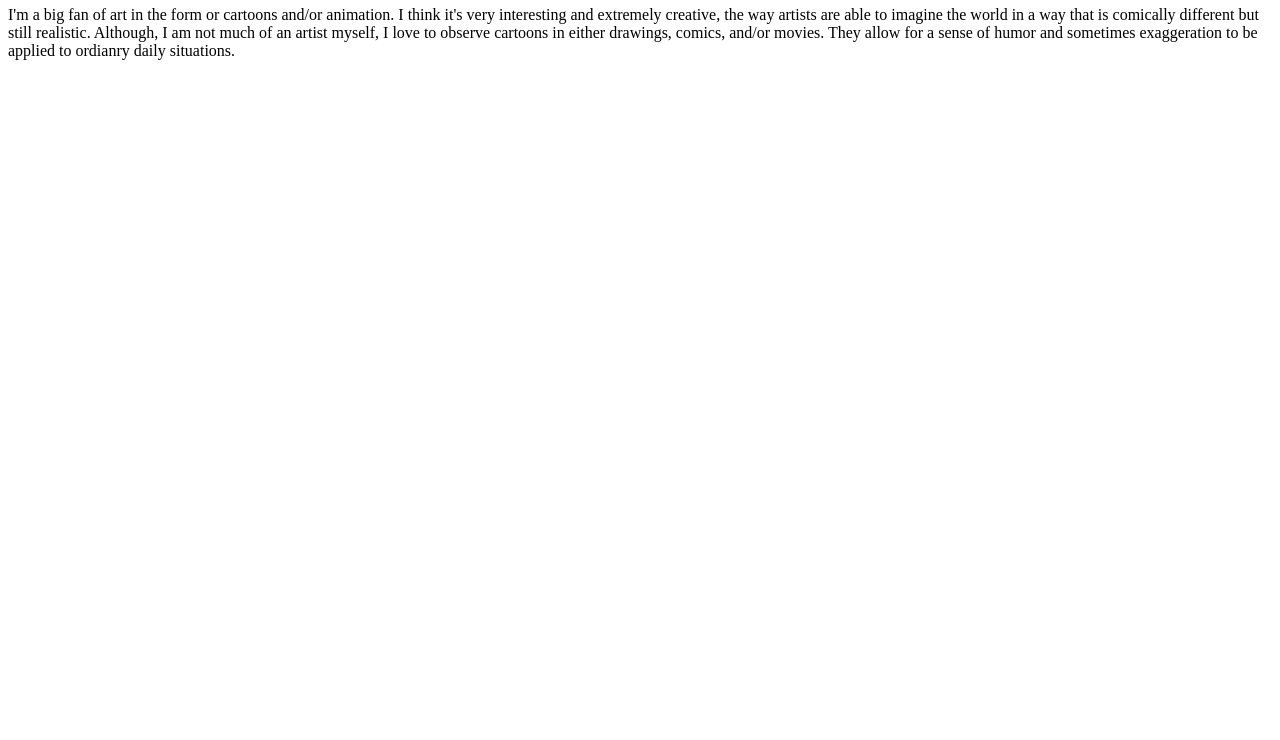
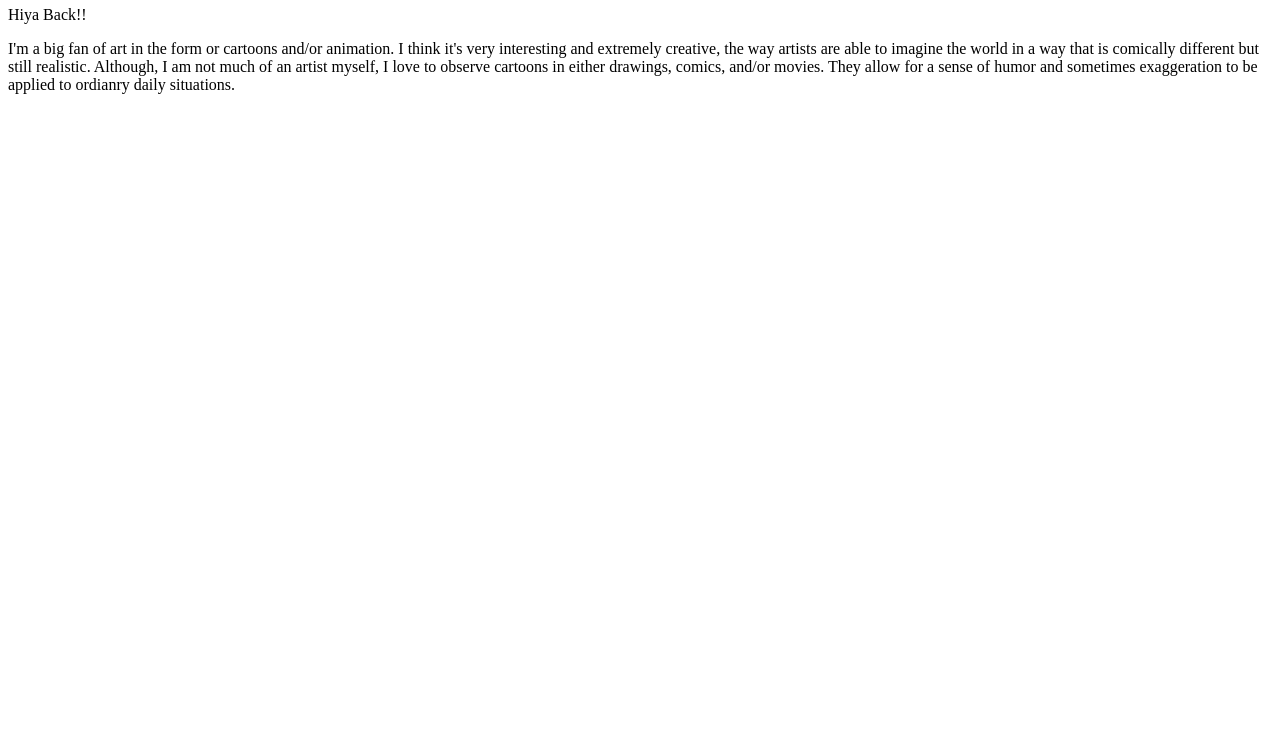
Before and after one commit to willbritt/bestClassEver, a plain HTML site: page index.html in a window 1280 px wide. Shown: the part 60-800 px from the top of the page. Drawn offline with Linux system fonts and the light colour scheme.

Commit message:
added repsonse

```diff
--- a/index.html
+++ b/index.html
@@ -1,6 +1,7 @@
 <html>
 <body>
 <h1> Hello Will </h1>
+Hiya Back!!
 <p>
  I'm a big fan of art in the form or cartoons and/or animation. I think it's very interesting and extremely creative,
   the way artists are able to imagine the world in a way that is comically different but still realistic. Although, I am
```
